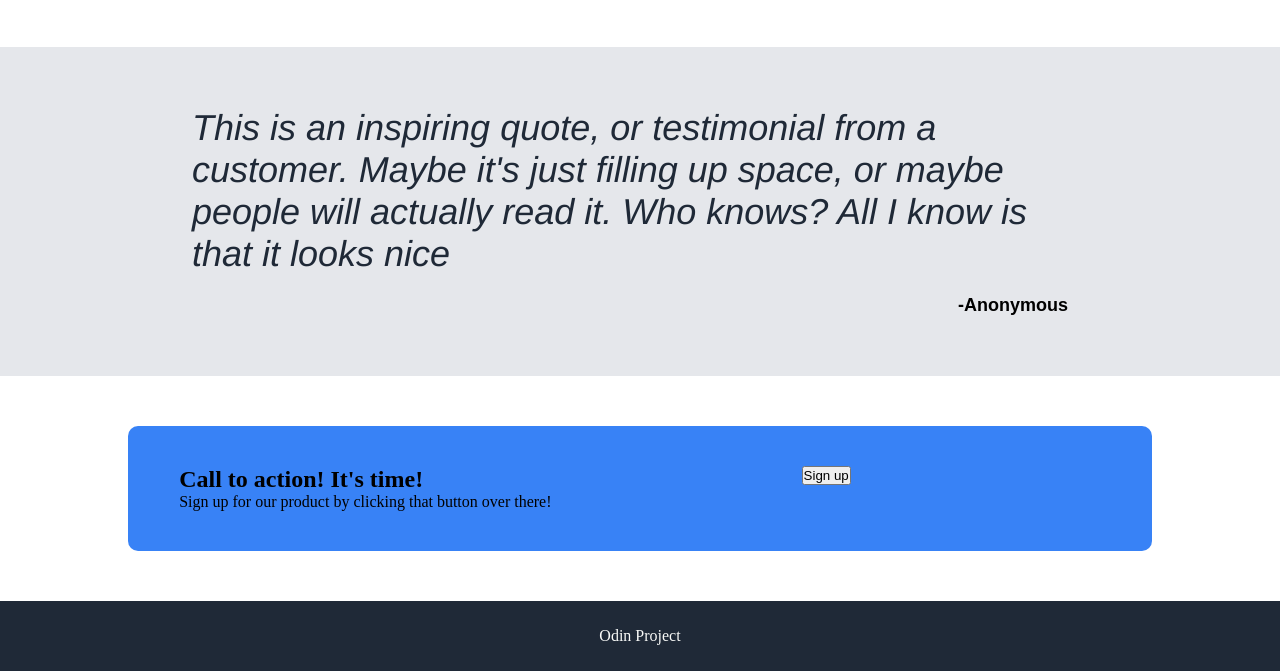
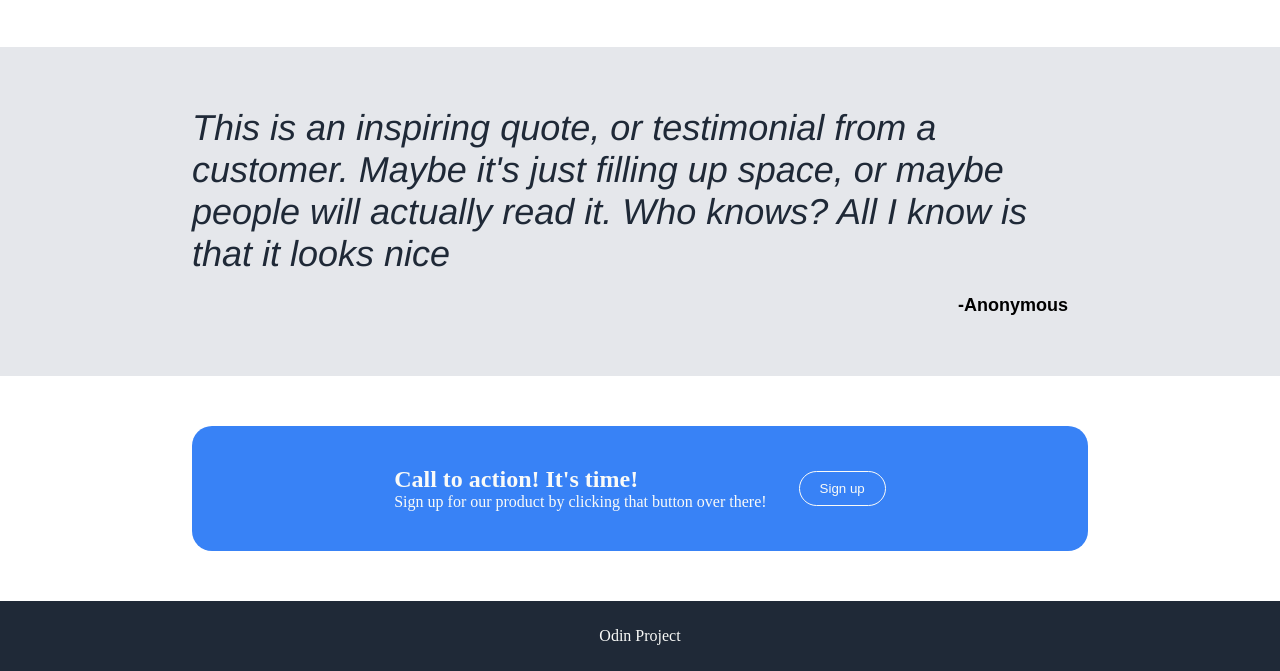
Before and after one commit to JMontallana/landing-page, a plain HTML site: page index.html in a window 1280 px wide. Shown: the part 1148-1819 px from the top of the page. Drawn offline with Linux system fonts and the light colour scheme.

Commit message:
added some css design

```diff
--- a/style.css
+++ b/style.css
@@ -175,21 +175,45 @@ ul, li, a {
 /* Contact section */
 
 .contact-container {
-    padding: 50px 10%;
+    padding: 50px 15%;
 }
 
 .contact-main {
+    display: flex;
     background-color: #3882f6;
+    justify-content: space-around;
     padding: 40px 5%;
-    border-radius: 10px;
+    border-radius: 20px;
 }
 
 .contact-signup {
     display: flex;
+    align-items: center;
+    flex-wrap: wrap;
+    gap: 2rem;
 }
-.contact-signup > * {
-    flex: auto;
+
+.contact-signup .signup {
+    font-weight: 18px;
+    color: #f9faf8;
 }
+
+.contact-signup button {
+    padding: 9px 20px;
+    border-radius: 50px;
+    background-color: #3882f6;
+    color: #f9faf8;
+    border: 1px solid #f9faf8;
+    cursor: pointer;
+    font-weight: 18px;
+}
+
+.contact-signup button:hover {
+    opacity: .8;
+    color: #1f2937;
+    border-color: #1f2937;
+}
+
 
 /*Footer*/
 .footer {
```
